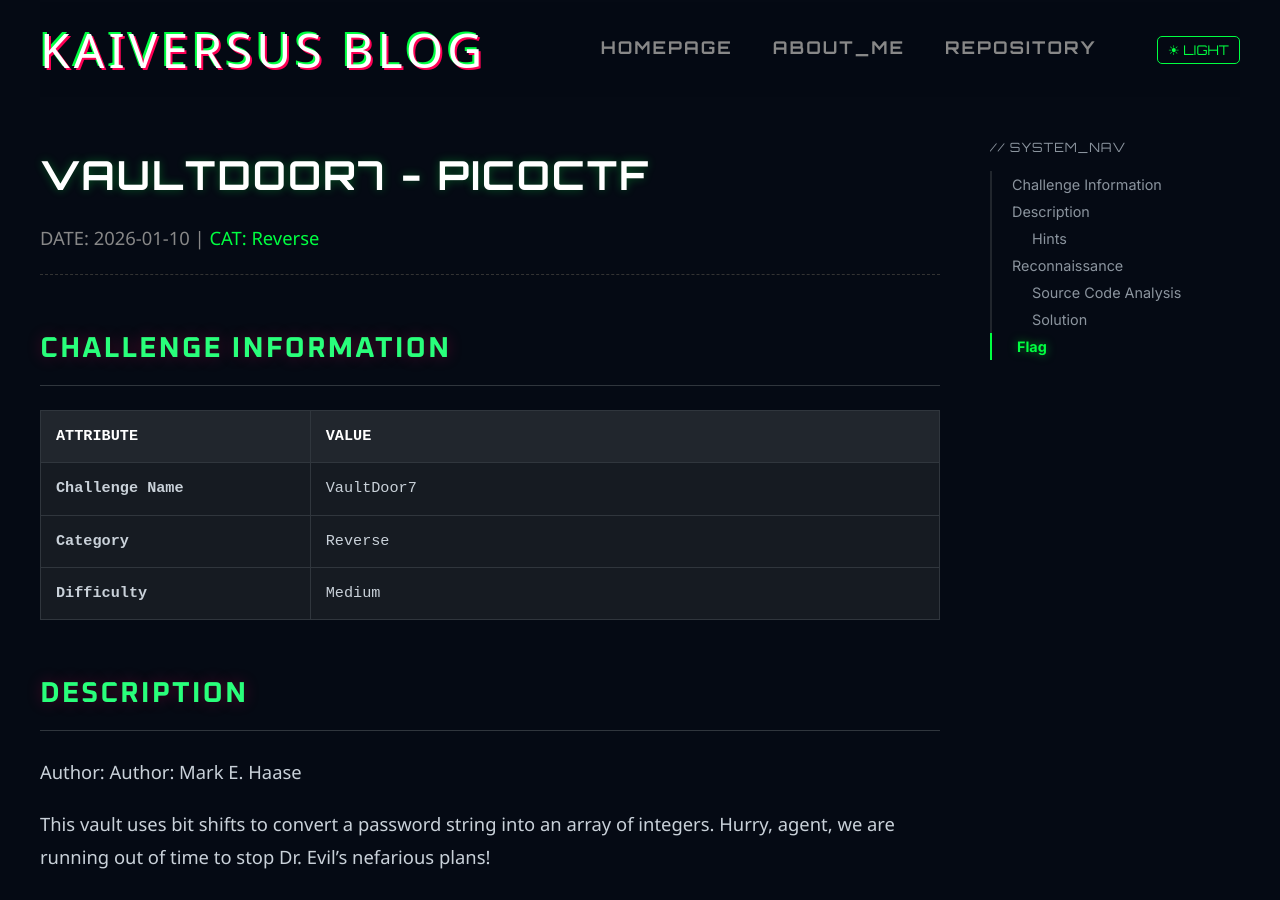
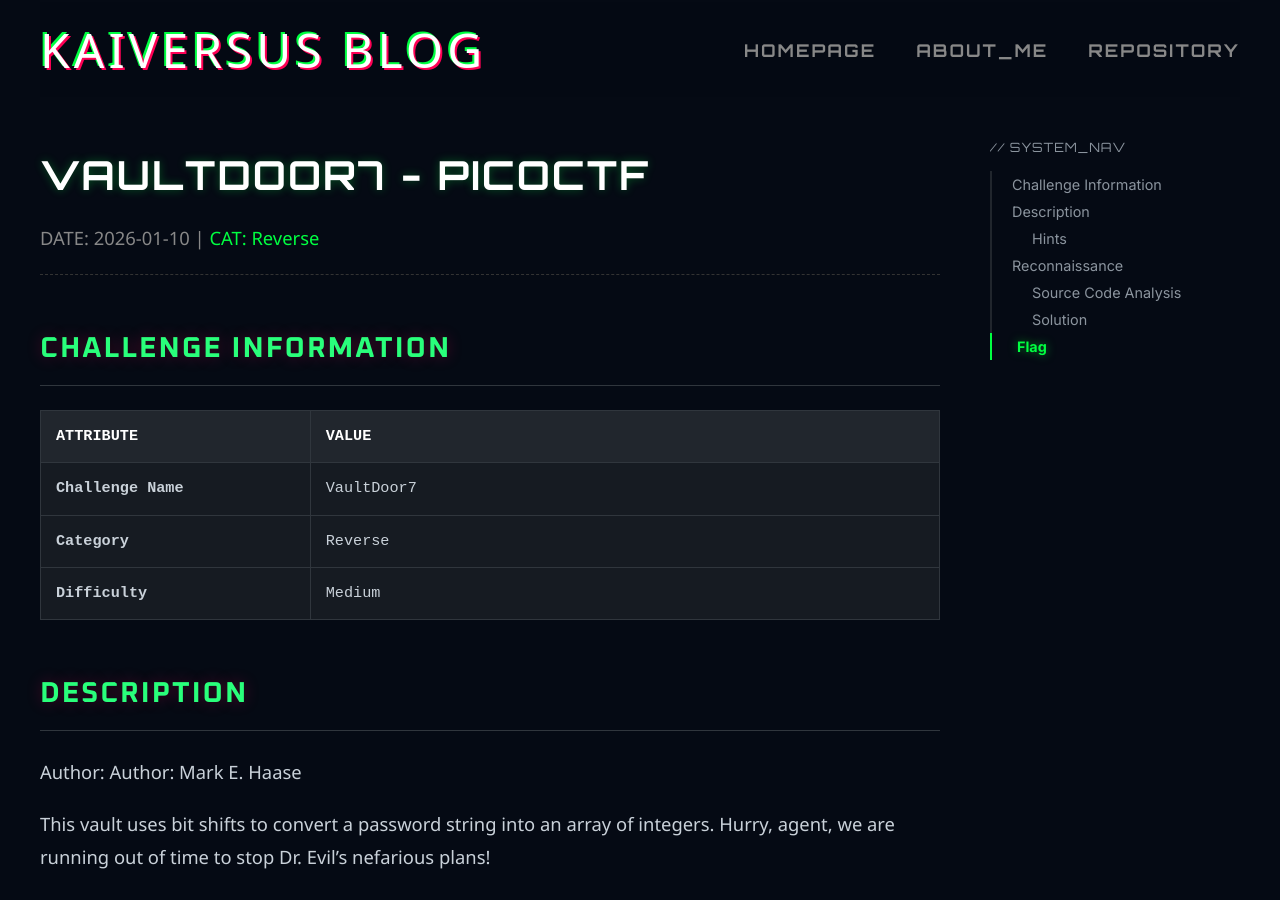
Before and after one commit to kaiversus/kaiversus.github.io, a Jekyll site: the page built from _writeups/vault-door-7_pico/vault-door-7_pico.md, in a window 1280 px wide and 900 px high. Built offline with Jekyll 4.4.1, drawn with Linux system fonts in a browser that asks for light colours; some web fonts are replaced.

Commit message:
Update writeup.html

```diff
--- a/_layouts/writeup.html
+++ b/_layouts/writeup.html
@@ -151,7 +151,6 @@
                 <a href="/">Homepage</a>
                 <a href="/about/">About_me</a>
                 <a href="https://kaiversus.github.io/#writeups">Repository</a>
-                <button id="theme-toggle" class="theme-switch">☀ LIGHT</button>
             </nav>
         </header>
     </div>
```
